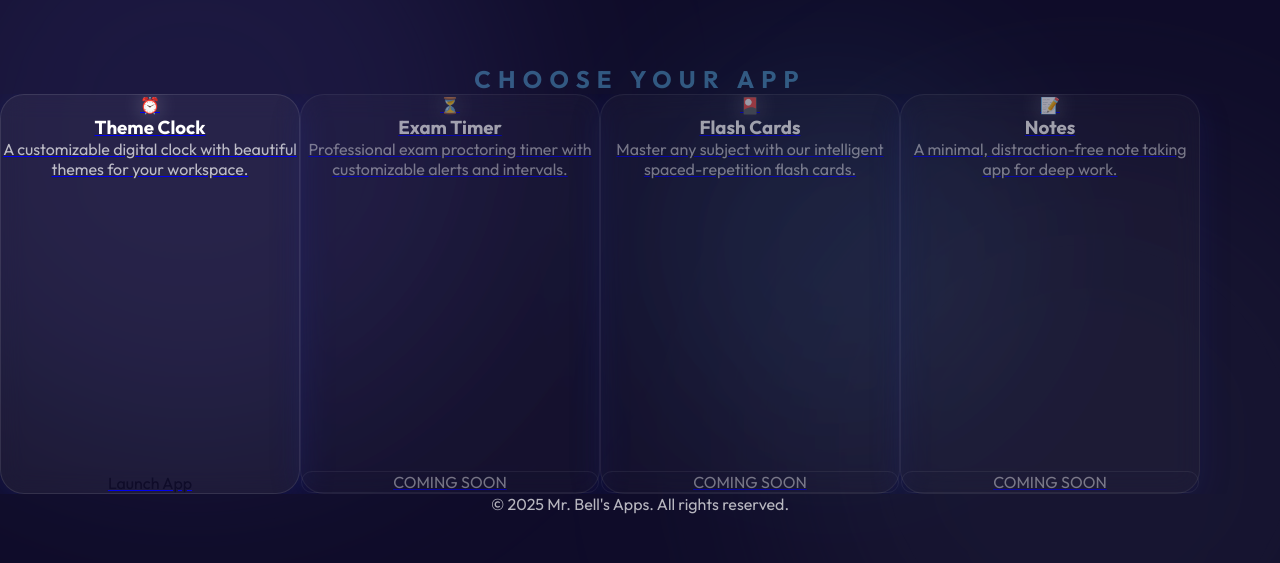
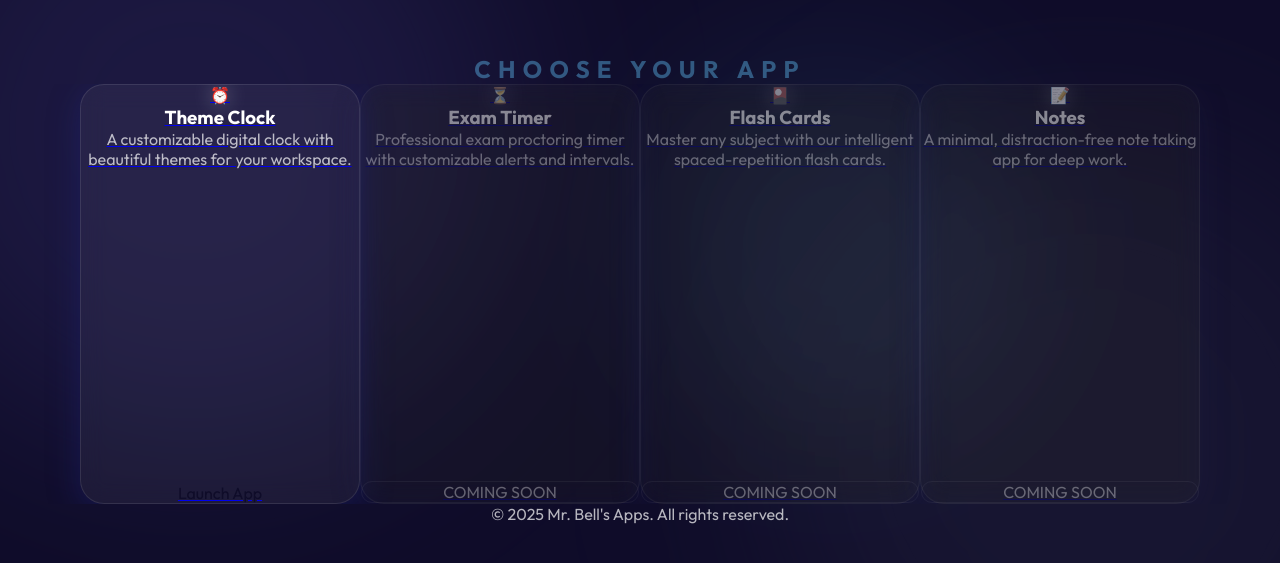
Before and after one commit to steeve-glitch/mrbell, a React (Vite) app: page / in a window 1280 px wide. Shown: the part 111-674 px from the top of the page. Built offline with nearby package versions, Linux system fonts and the light colour scheme.

Commit message:
style: improve card spacing and symmetry

```diff
--- a/src/components/AppCard.jsx
+++ b/src/components/AppCard.jsx
@@ -7,11 +7,11 @@ const AppCard = ({ title, description, icon, link, isComingSoon }) => {
             target={!isComingSoon ? "_blank" : undefined}
             rel={!isComingSoon ? "noopener noreferrer" : undefined}
             className={`
-        glass-panel block p-8 w-[300px] h-[400px] flex-shrink-0
-        transition-all duration-300 ease-out
-        ${!isComingSoon && 'hover:transform hover:-translate-y-2 hover:bg-[rgba(255,255,255,0.08)] cursor-pointer'}
-        ${isComingSoon && 'opacity-60 cursor-default'}
-        flex flex-col justify-between
+        glass-panel block p-10 w-[280px] h-[420px] flex-shrink-0
+        transition-all duration-500 ease-out
+        ${!isComingSoon && 'hover:-translate-y-4 hover:shadow-[0_20px_40px_rgba(0,0,0,0.4)] hover:bg-[rgba(255,255,255,0.08)] cursor-pointer'}
+        ${isComingSoon && 'opacity-50 cursor-default grayscale-[0.5]'}
+        flex flex-col justify-between group
       `}
         >
             <div className="flex flex-col items-center text-center space-y-6 mt-8">
--- a/src/components/Carousel.jsx
+++ b/src/components/Carousel.jsx
@@ -38,8 +38,8 @@ const apps = [
 
 const Carousel = () => {
     return (
-        <div className="w-full overflow-x-auto pb-12 pt-4 px-4 md:px-0 hide-scrollbar">
-            <div className="flex space-x-8 md:justify-center min-w-max md:min-w-0 px-4">
+        <div className="w-full overflow-x-auto pb-16 pt-8 px-4 md:px-0 hide-scrollbar flex justify-center">
+            <div className="flex space-x-12 px-8">
                 {apps.map((app) => (
                     <AppCard key={app.id} {...app} />
                 ))}
```
